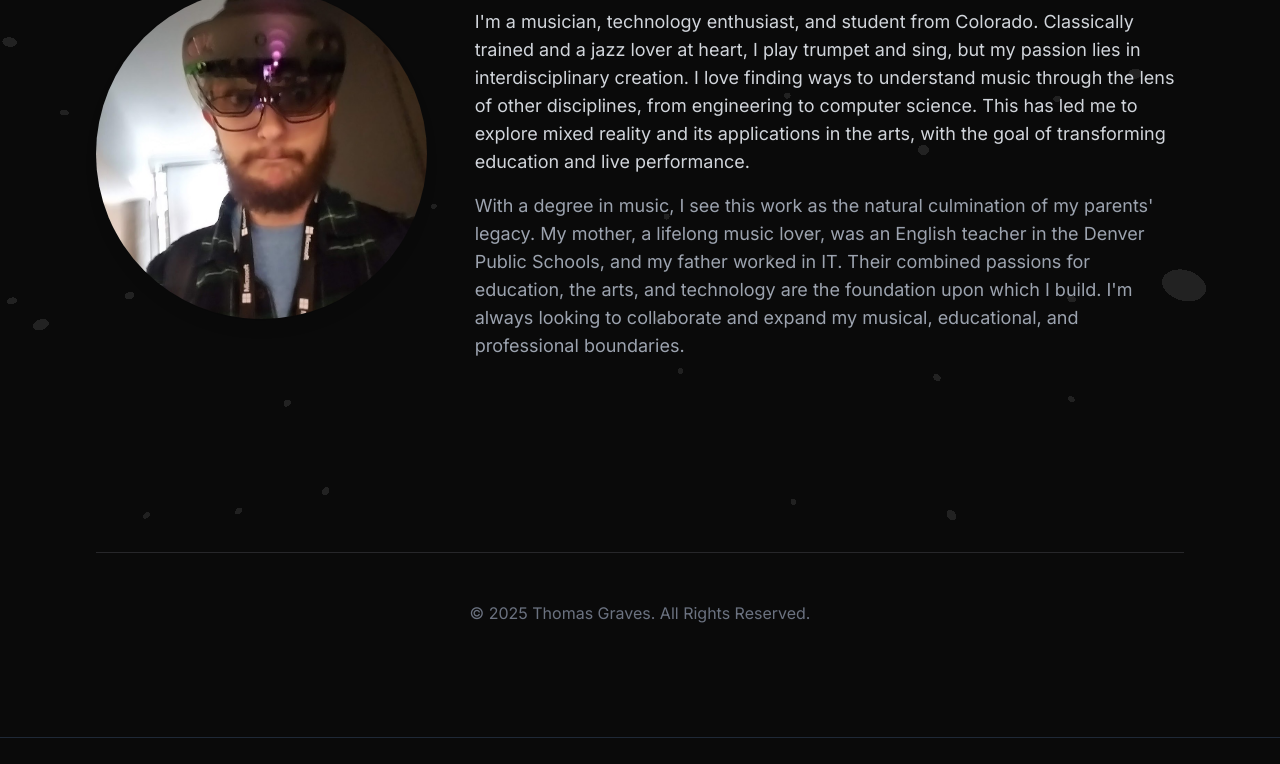
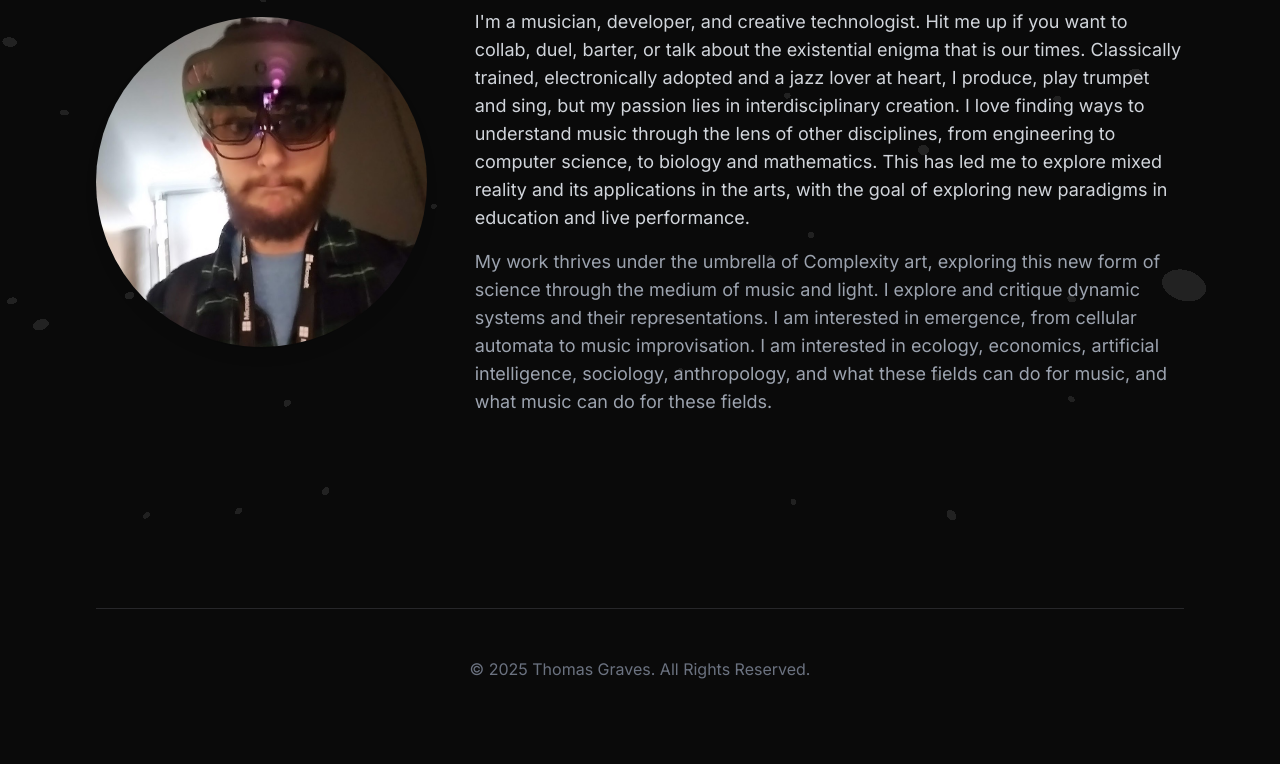
Before and after one commit to tgraves719/graves-site, an Eleventy site: page about.md in a window 1280 px wide. Shown: the part 276-1040 px from the top of the page. Built offline with nearby package versions, Linux system fonts and the light colour scheme; Eleventy itself is replaced by a stand-in of ours; files that its build step writes are made by us from their sources; animation ran at ten frames a second.

Commit message:
Update about.md
more info bout me

```diff
--- a/about.md
+++ b/about.md
@@ -10,8 +10,9 @@ title: About
     <div class="md:col-span-2">
       <h2 class="text-3xl tracking-tight mb-6 uppercase font-bold text-white" style="letter-spacing: 0.1em;">About Me</h2>
       <div class="space-y-4 text-lg text-gray-300">
-        <p>I'm a musician, technology enthusiast, and student from Colorado. Classically trained and a jazz lover at heart, I play trumpet and sing, but my passion lies in interdisciplinary creation. I love finding ways to understand music through the lens of other disciplines, from engineering to computer science. This has led me to explore mixed reality and its applications in the arts, with the goal of transforming education and live performance.</p>
-        <p class="text-gray-400">With a degree in music, I see this work as the natural culmination of my parents' legacy. My mother, a lifelong music lover, was an English teacher in the Denver Public Schools, and my father worked in IT. Their combined passions for education, the arts, and technology are the foundation upon which I build. I'm always looking to collaborate and expand my musical, educational, and professional boundaries.</p>
+        <p>I'm a musician, developer, and creative technologist. Hit me up if you want to collab, duel, barter, or talk about the existential enigma that is our times.
+          Classically trained, electronically adopted and a jazz lover at heart, I produce, play trumpet and sing, but my passion lies in interdisciplinary creation. I love finding ways to understand music through the lens of other disciplines, from engineering to computer science, to biology and mathematics. This has led me to explore mixed reality and its applications in the arts, with the goal of exploring new paradigms in education and live performance.</p>
+        <p class="text-gray-400">My work thrives under the umbrella of Complexity art, exploring this new form of science through the medium of music and light. I explore and critique dynamic systems and their representations. I am interested in emergence, from cellular automata to music improvisation. I am interested in ecology, economics, artificial intelligence, sociology, anthropology, and what these fields can do for music, and what music can do for these fields.</p>
       </div>
     </div>
   </div>
```
